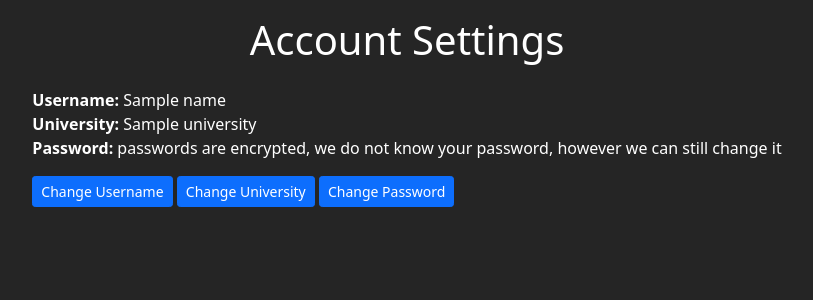
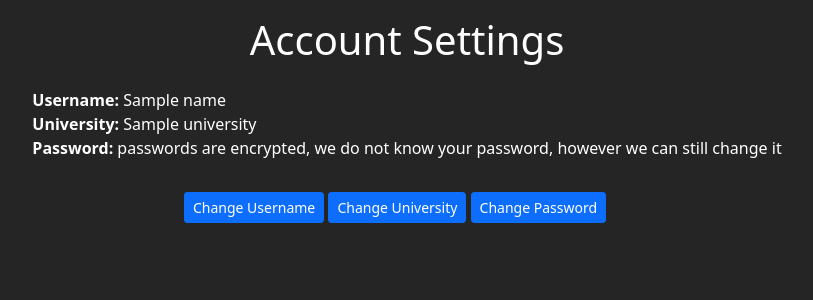
Before and after one commit to dallasgere/phone-a-friend, a Flask app: template templates/account_settings.html in a window 1280 px wide. Shown: the part 60-360 px from the top of the page, without its empty margins (233-1046 px from the left). Run offline with Flask 3, Linux system fonts and the light colour scheme; the template is opened without the code that fills it: most values are stand-ins (such as "Sample title", 1, 10 or a date in 2020).

Commit message:
new Forms

```diff
--- a/templates/account_settings.html
+++ b/templates/account_settings.html
@@ -76,7 +76,7 @@
   <body>
     <div class="container d-flex mx-auto p-3 flex-column">
       <h1 class="text-center">Account Settings</h1>
-      <div class="py-3 mx-auto">
+      <div class="row py-3 mx-auto">
         <p>
           <b>Username:</b> {{name}}
           <br>
@@ -85,35 +85,97 @@
           <b>Password:</b> passwords are encrypted, we do not know your password, however we can still change it
           <br>
           <!-- <a id="sign-up" href="#" class="btn btn-primary mt-3 ">Change a password</a> -->
+        </p>
 
+      </div>
+      <div class="container mx-auto text-center">
+        <div class="row">
+          <!-- this is the dropdown stuff -->
+          <div class="row ">
+            <p>
+              <button class="btn btn-primary btn-sm" type="button" data-bs-toggle="collapse" data-bs-target="#multiCollapseExample1" aria-expanded="false" aria-controls="multiCollapseExample1">Change Username</button>
+              <button class="btn btn-primary btn-sm" type="button" data-bs-toggle="collapse" data-bs-target="#multiCollapseExample2" aria-expanded="false" aria-controls="multiCollapseExample2">Change University</button>
+              <button class="btn btn-primary btn-sm" type="button" data-bs-toggle="collapse" data-bs-target="#multiCollapseExample3" aria-expanded="false" aria-controls="#multiCollapseExample3">Change Password</button>
+            </p>
+        </div>
+        <div class="row">
+          <!-- Username -->
+          <div class="collapse multi-collapse" id="multiCollapseExample1">
+            <div class="m-auto">
+              <div class="text-center">
+                <form class="m-auto" method="POST">
+                    <h1 class="m-4">Welcome Back</h1>
+                    <label for="username" class="visually-hidden-focusable">Username</label>
+                    <input type="username" id="username" name="username" class="form-control mb-2" placeholder="Username" required autofocus>
 
-          <!-- this is the dropdown stuff -->
-          <p>
-            <a class="btn btn-primary btn-sm" data-bs-toggle="collapse" href="#multiCollapseExample1" role="button" aria-expanded="false" aria-controls="multiCollapseExample1">Change Username</a>
-            <button class="btn btn-primary btn-sm" type="button" data-bs-toggle="collapse" data-bs-target="#multiCollapseExample2" aria-expanded="false" aria-controls="multiCollapseExample2">Change University</button>
-            <button class="btn btn-primary btn-sm" type="button" data-bs-toggle="collapse" data-bs-target=".multi-collapse" aria-expanded="false" aria-controls="multiCollapseExample1 multiCollapseExample2">Change Password</button>
-          </p>
-          <div class="row">
-            <div class="col">
-              <div class="collapse multi-collapse" id="multiCollapseExample1">
-                <div class="card card-body">
-                  Some placeholder content for the first collapse component of this multi-collapse example. This panel is hidden by default but revealed when the user activates the relevant trigger.
-                </div>
-              </div>
+                    <label for="password" class="visually-hidden-focusable">Password</label>
+                    <input type="password" id="password" name="password" placeholder="Password" class="form-control" required autofocus>
+
+                    <div class="mt-3 d-grid">
+                        <button type="submit" class="btn btn-primary">Sign in</button>
+                    </div>
+
+                </form>
+
+                <a id="sign-up" href="{{ url_for('signup') }}" class="btn btn-secondary mt-3 ">Create a account</a>
             </div>
-            <div class="col">
-              <div class="collapse multi-collapse" id="multiCollapseExample2">
-                <div class="card card-body">
-                  Some placeholder content for the second collapse component of this multi-collapse example. This panel is hidden by default but revealed when the user activates the relevant trigger.
-                </div>
-              </div>
             </div>
           </div>
-          <!-- this is the end of the dropdown stuff -->
+        </div>
+        <!-- University -->
+        <div class="row">
+          <div class="collapse multi-collapse" id="multiCollapseExample2">
+            <div class="m-auto">
+              <div class="text-center">
+                <form class="m-auto" method="POST">
+                    <h1 class="m-4">Welcome Back</h1>
+                    <label for="username" class="visually-hidden-focusable">Username</label>
+                    <input type="username" id="username" name="username" class="form-control mb-2" placeholder="Username" required autofocus>
 
+                    <label for="password" class="visually-hidden-focusable">Password</label>
+                    <input type="password" id="password" name="password" placeholder="Password" class="form-control" required autofocus>
 
-        </p>
+                    <div class="mt-3 d-grid">
+                        <button type="submit" class="btn btn-primary">Sign in</button>
+                    </div>
+
+                </form>
+
+                <a id="sign-up" href="{{ url_for('signup') }}" class="btn btn-secondary mt-3 ">Create a account</a>
+
+            </div>
+          </div>
+        </div>
+        <!-- Password -->
+        <div class="row">
+          <div class="collapse multi-collapse" id="multiCollapseExample3">
+            <div class="m-auto">
+              <div class="text-center">
+                <form class="m-auto" method="POST">
+                    <h1 class="m-4">Welcome Back</h1>
+                    <label for="username" class="visually-hidden-focusable">Username</label>
+                    <input type="username" id="username" name="username" class="form-control mb-2" placeholder="Username" required autofocus>
+
+                    <label for="password" class="visually-hidden-focusable">Password</label>
+                    <input type="password" id="password" name="password" placeholder="Password" class="form-control" required autofocus>
+
+                    <div class="mt-3 d-grid">
+                        <button type="submit" class="btn btn-primary">Sign in</button>
+                    </div>
+
+                </form>
+
+                <a id="sign-up" href="{{ url_for('signup') }}" class="btn btn-secondary mt-3 ">Create a account</a>
+
+            </div>
+          </div>
+        </div>
+
       </div>
+
+        <!-- this is the end of the dropdown stuff -->
+      </div>
+
     </div>
     <!-- Optional JavaScript; choose one of the two! -->
 
```
